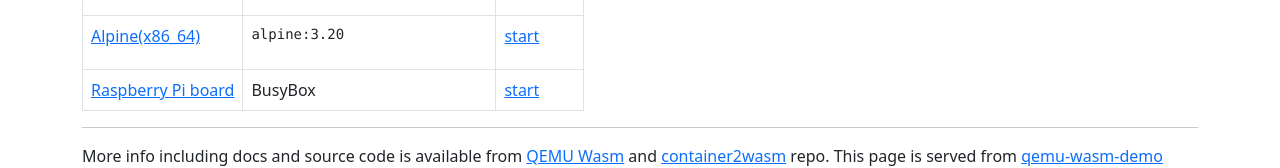
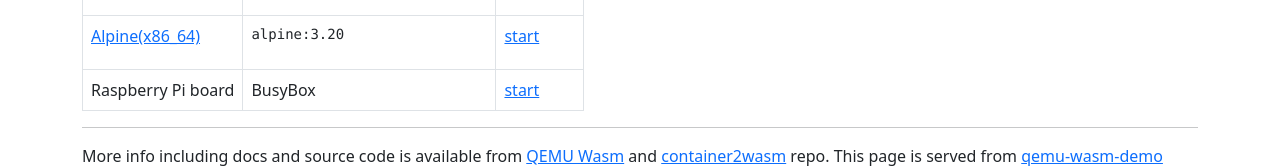
Before and after one commit to redvelvetcake11/qemu-wasm-demo, a plain HTML site: page docs/index.html in a window 1280 px wide. Shown: the part 326-494 px from the top of the page. Drawn offline with nearby package versions, Linux system fonts and the light colour scheme.

Commit message:
fix broken link
Signed-off-by: Kohei Tokunaga <ktokunaga.mail@gmail.com>

```diff
--- a/docs/index.html
+++ b/docs/index.html
@@ -50,7 +50,7 @@ ENTRYPOINT ["vim"]</code></pre></td>
 </tr>
 
 <tr>
-<td><a href="https://github.com/ktock/qemu-wasm-demo/tree/main/src/raspi3ap">Raspberry Pi board</a></td>
+<td>Raspberry Pi board</td>
 <td>BusyBox</td>
 <td><a href="./raspi3ap.html">start</a></td>
 </tr>
```
